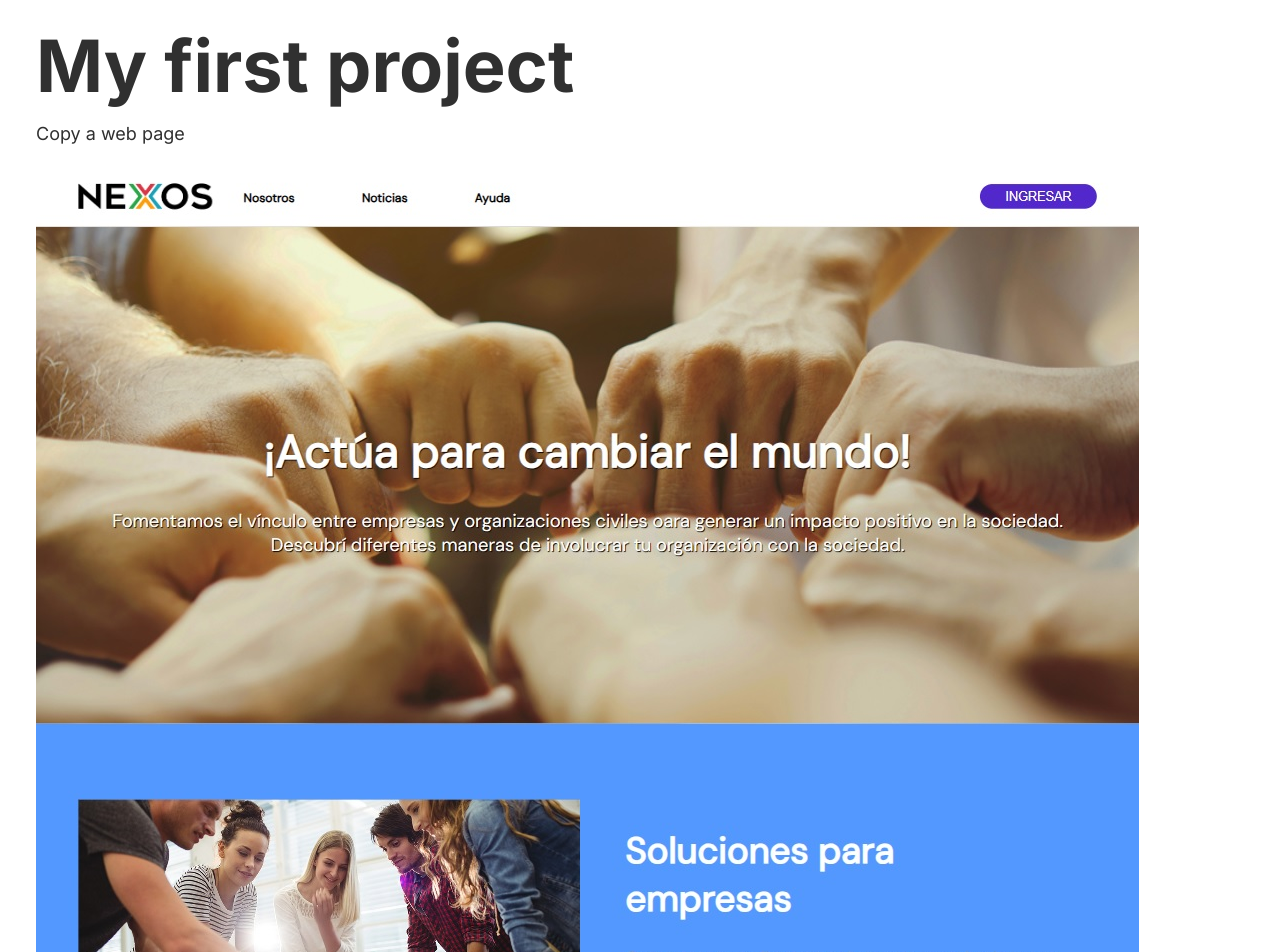
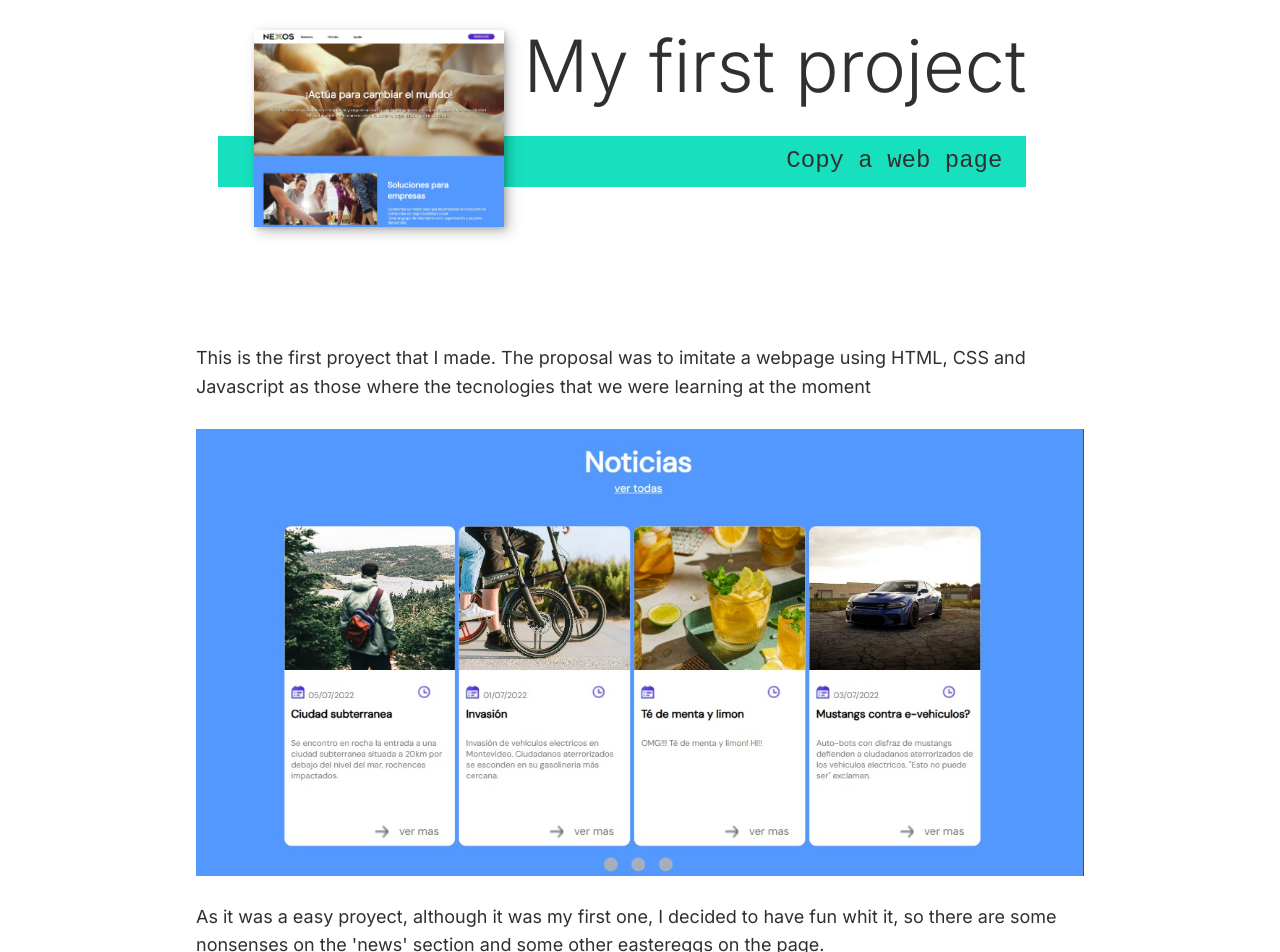
Before and after one commit to JuanBCh/myPortfolio, a Next.js app: page /projects/0 in a window 1280 px wide. Shown: the part 120-1072 px from the top of the page. Built offline with nearby package versions, Linux system fonts and the light colour scheme.

Commit message:
Terminado

```diff
--- a/app/projects.json
+++ b/app/projects.json
@@ -6,7 +6,11 @@
       { "ref": "/img/projects/nexos1.jpg", "width": 1103, "height": 870 },
       { "ref": "/img/projects/nexos2.jpg", "width": 1228, "height": 618 }
     ],
-    "pars": ["NaN", "", ""],
+    "pars": [
+      "This is the first proyect that I made. The proposal was to imitate a webpage using HTML, CSS and Javascript as those where the tecnologies that we were learning at the moment",
+      "As it was a easy proyect, although it was my first one, I decided to have fun whit it, so there are some nonsenses on the 'news' section and some other eastereggs on the page.",
+      "This one was an exelent proyect to start learning and practicing the basics of web development. Also, aferwards, I realized how frameworks like React can make the development process much easier."
+    ],
     "link": "https://first-senpai-project.vercel.app/"
   }
 ]
--- /dev/null
+++ b/app/ui/modal.js
@@ -0,0 +1 @@
+import { useSearchParams, usePathname, useRouter } from "next/navigation";
--- a/components/Portfolio/Header/header.js
+++ b/components/Portfolio/Header/header.js
@@ -1,6 +1,7 @@
 "use client";
 
 import { useState } from "react";
+import { useParams } from "next/navigation";
 import styles from "./header.module.css";
 import Image from "next/image";
 
@@ -12,6 +13,7 @@ function Header() {
     { href: "#aboutme", text: "About Me" },
     { href: "#work", text: "My Work" },
   ];
+  const params = useParams();
 
   return (
     <header
@@ -37,7 +39,10 @@ function Header() {
                   className={styles.nav__item}
                   onClick={() => setShowMenu(false)}
                 >
-                  <a href={item.href} className={styles.nav__link}>
+                  <a
+                    href={params == {} ? item.href : `/${item.href}`}
+                    className={styles.nav__link}
+                  >
                     {item.text}
                   </a>
                 </li>
--- a/components/Portfolio/Proyect/project.js
+++ b/components/Portfolio/Proyect/project.js
@@ -26,18 +26,26 @@ export default function Project({ info }) {
       </section>
 
       <div className={styles.portfolioItemIndividual}>
-        <p>{info.pars[0]}</p>
+        <p className={styles.portfolioItemIndividual__par}>{info.pars[0]}</p>
         <Image
           src={info.imgs[1].ref}
           width={info.imgs[1].width}
           height={info.imgs[1].height}
         />
         {info.pars.map((p, k) => {
-          return <p key={k}>{p}</p>;
+          if (k === 0) return undefined;
+          return (
+            <p key={k} className={styles.portfolioItemIndividual__par}>
+              {p}
+            </p>
+          );
         })}
         {!info.link ? undefined : (
-          <p>
-            You can visit it <Link href={info.link}>here!</Link>
+          <p className={styles.portfolioItemIndividual__par}>
+            You can visit it{" "}
+            <Link href={info.link} target="_blank">
+              here!
+            </Link>
           </p>
         )}
       </div>
--- a/components/Portfolio/Proyect/project.module.css
+++ b/components/Portfolio/Proyect/project.module.css
@@ -0,0 +1,105 @@
+.intro {
+  position: relative;
+}
+
+.intro__img {
+  box-shadow: var(--bs);
+  height: fit-content;
+}
+
+.section__subtitleIntro {
+  display: inline-block;
+}
+
+@media (min-width: 825px) {
+  .intro {
+    width: min-content;
+    margin: 0 auto;
+    display: grid;
+    grid-template-areas: "img title" "img subtitle";
+    grid-template-columns: min-content max-content;
+    grid-column-gap: 1em;
+  }
+
+  .intro__img {
+    grid-area: img;
+    min-width: 250px;
+    position: relative;
+  }
+
+  .section__subtitleIntro {
+    align-self: flex-start;
+    grid-column: -1 / 1;
+    grid-row: 2;
+    text-align: right;
+    position: relative;
+    left: -1.5em;
+    width: calc(100% + 1.5em);
+  }
+}
+
+@media (min-width: 1250px) {
+  .intro {
+    width: calc(var(--fs-mw) - 9vw);
+    grid-template-columns: min-content 1fr;
+  }
+
+  .section__titleIntro {
+    text-align: right;
+  }
+}
+
+@media (min-width: 1400px) {
+  .intro__img {
+    min-width: 350px;
+  }
+}
+
+/* Typography */
+
+.section__title {
+  margin-bottom: 0.25em;
+}
+
+.section__titleIntro {
+  font-weight: var(--fw-reg);
+}
+
+.section__titleIntro strong {
+  display: block;
+}
+
+.section__subtitle {
+  margin: 0;
+  font-size: var(--fs-h3);
+}
+
+.section__subtitleIntro,
+.section__subtitleIbout {
+  background: var(--clr-accent);
+  font-family: var(--ff-secondary);
+  margin-bottom: 1em;
+  padding: 0.25em 1em;
+}
+
+.portfolioItemIndividual {
+  padding: 0 2em 2em;
+  max-width: var(--fs-mw);
+  margin: 0 auto;
+  display: flex;
+  flex-direction: column;
+  align-items: center;
+}
+
+.portfolioItemIndividual__par {
+  max-width: 1200px;
+  margin: 1.5em auto;
+}
+
+.portfolioItemIndividual__par + .portfolioItemIndividual__par {
+  margin-top: 0;
+}
+
+.portfolioItemIndividual img {
+  height: fit-content;
+}
```
